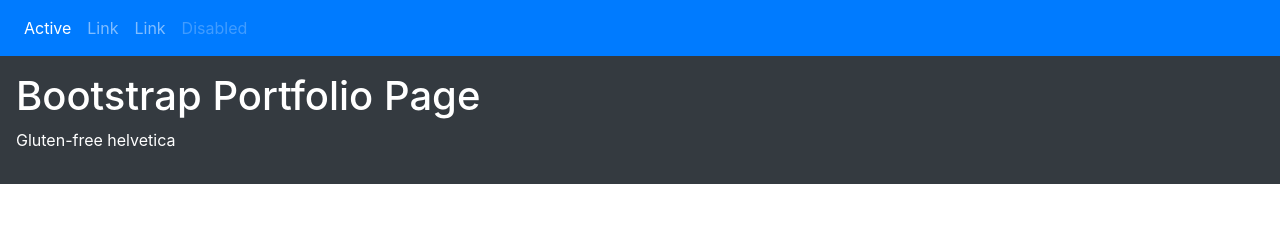
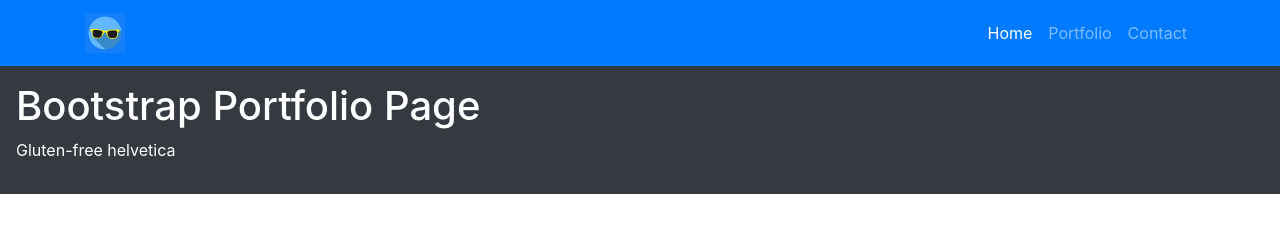
Before and after one commit to athomik79/02-CSS-and-Bootstrap-Homework-Responsive-Portfolio, a plain HTML site: page index.html in a window 1280 px wide. Drawn offline with nearby package versions, Linux system fonts and the light colour scheme.

Commit message:
changed navbar link text to page title links, added collapsing navigation bar toggle with button, right aligned navbar content, added navbar sunglass brand image

```diff
--- a/index.html
+++ b/index.html
@@ -17,20 +17,34 @@
 
   <!-- nav bar -->
   <nav class="navbar navbar-expand-sm bg-primary navbar-dark">
+    <div class="container">
+
+      <!-- navbar logo -->
+      <a class="navbar-brand" href="#">
+        <img src="images/sunglass_navbar_icon_300px.jpg" width="40" height="40" alt="sunglass icon">
+      </a>
+      </a>
+
+      <!-- Toggler/collapsibe Button -->
+      <button class="navbar-toggler" type="button" data-toggle="collapse" data-target="#collapsibleNavbar">
+          <span class="navbar-toggler-icon"></span>
+      </button>
+
+      <!-- Navbar links -->
+      <div class="collapse navbar-collapse justify-content-end" id="collapsibleNavbar">
           <ul class="navbar-nav">
             <li class="nav-item active">
-            <a class="nav-link" href="#">Active</a>
+              <a class="nav-link" href="#">Home</a>
             </li>
             <li class="nav-item">
-            <a class="nav-link" href="#">Link</a>
+              <a class="nav-link" href="#">Portfolio</a>
             </li>
             <li class="nav-item">
-            <a class="nav-link" href="#">Link</a>
-          </li>
-          <li class="nav-item">
-            <a class="nav-link disabled" href="#">Disabled</a>
+              <a class="nav-link" href="#">Contact</a>
             </li>
           </ul>
+      </div>
+    </div>
   </nav>
 
     <!-- header div -->
```
Also changed, not shown: images/sunglass_navbar_icon.png (added), images/sunglass_navbar_icon_300px.jpg (added). Lines whose indentation alone changed are shown as unchanged.
